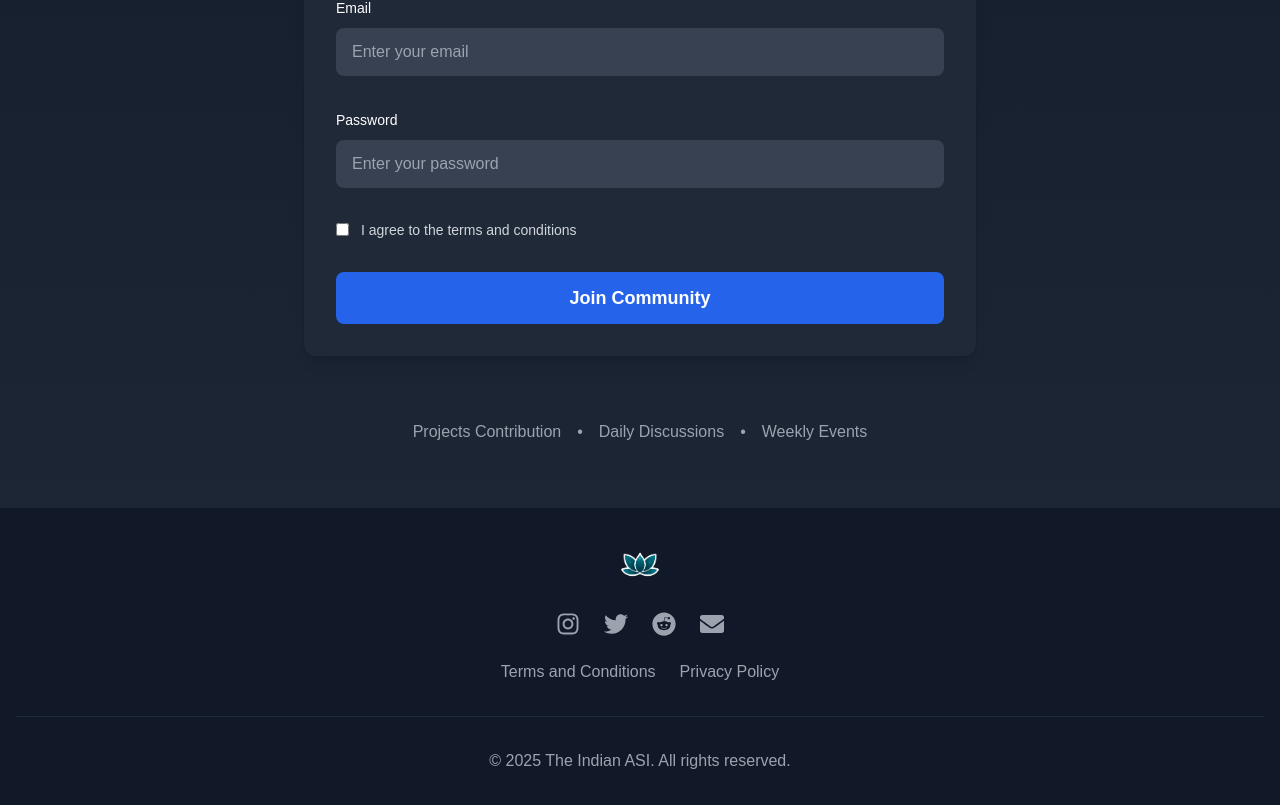
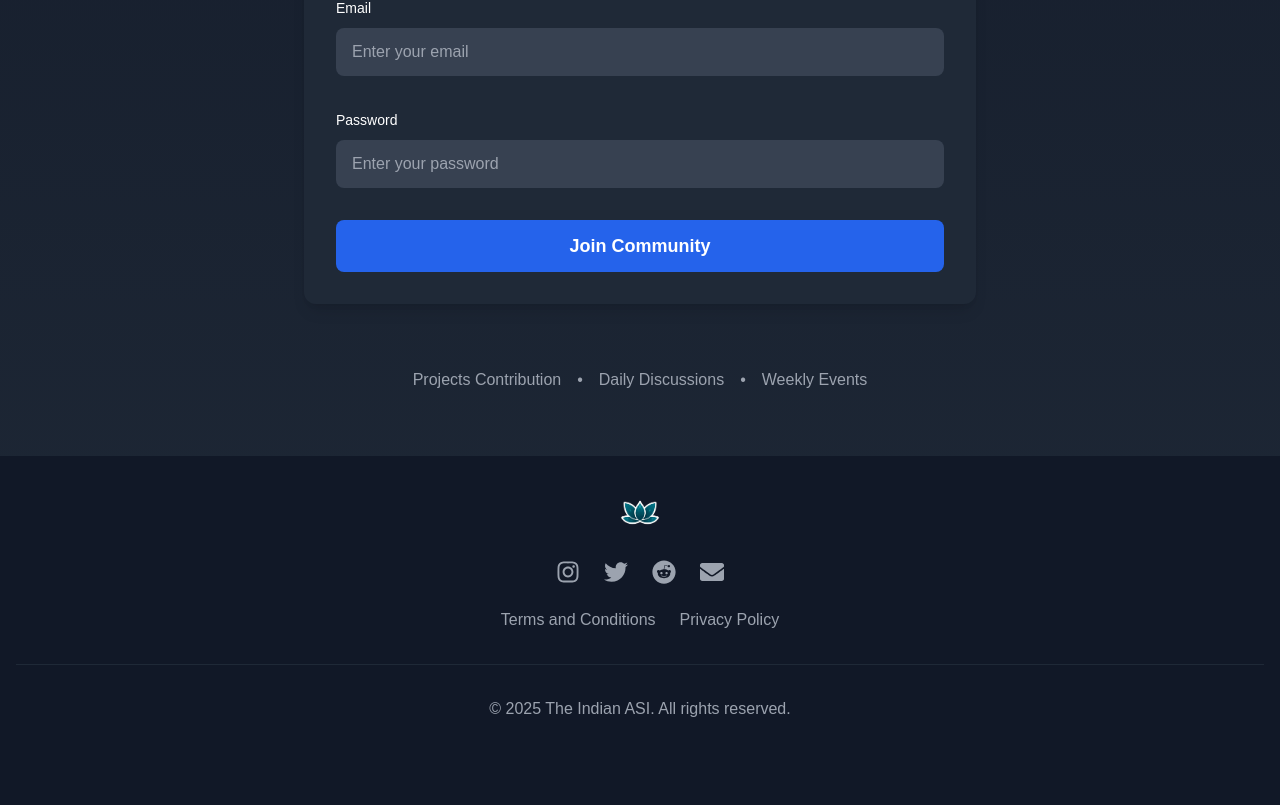
Before and after one commit to worldofaryavart/TheIndianASI, a Next.js app: page /join in a window 1280 px wide. Shown: the part 810-1615 px from the top of the page. After the commit the page ends 1563 px from the top, so only its background shows below. Built offline with nearby package versions, Linux system fonts and the light colour scheme.

Commit message:
minor updates

```diff
--- /dev/null
+++ b/src/app/dashboard/page.tsx
@@ -0,0 +1,7 @@
+const Dashboard = () => {
+    return (
+        <h1>Hello welcome to the community</h1>
+    );
+}
+
+export default Dashboard;
--- a/src/app/join/page.tsx
+++ b/src/app/join/page.tsx
@@ -62,10 +62,10 @@
   const handleSubmit = async (e: React.FormEvent<HTMLFormElement>) => {
     e.preventDefault();
 
-    if (!formData.terms) {
-      toast.error("Please accept the terms and conditions");
-      return;
-    }
+    // if (!formData.terms) {
+    //   toast.error("Please accept the terms and conditions");
+    //   return;
+    // }
 
     try {
       setIsLoading(true);
@@ -214,7 +214,7 @@
                 />
               </div>
 
-              <div className="flex items-center space-x-3">
+              {/* <div className="flex items-center space-x-3">
                 <Checkbox
                   id="terms"
                   checked={formData.terms}
@@ -224,7 +224,7 @@
                 <label htmlFor="terms" className="text-sm text-gray-300">
                   I agree to the terms and conditions
                 </label>
-              </div>
+              </div> */}
 
               <Button
                 type="submit"
```
